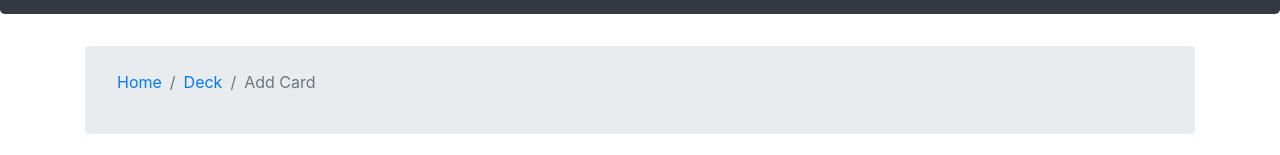
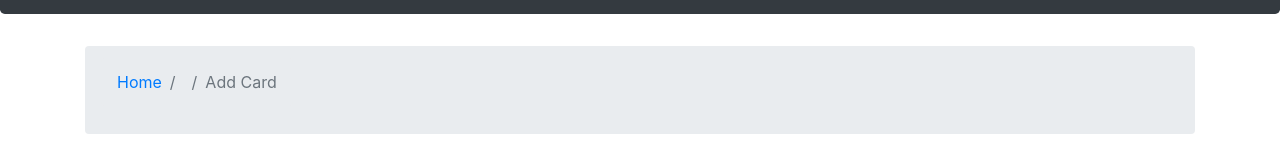
Before and after one commit to stubzcodes/flashcard, a React (Create React App) app: page /decks/1/cards/new in a window 1280 px wide. Shown: the part 235-390 px from the top of the page. Built offline with nearby package versions, Linux system fonts and the light colour scheme; no server answers; a web font is replaced by a local one.

Commit message:
fix to add card breadcrumbs

```diff
--- a/src/AddCard.js
+++ b/src/AddCard.js
@@ -56,7 +56,7 @@ function AddCard() {
             </Link>
           </li>
           <li className="breadcrumb-item">
-            <Link to={`/decks/${deckId}`}>Deck {deck.name}</Link>
+            <Link to={`/decks/${deckId}`}>{deck.name}</Link>
           </li>
           <li className="breadcrumb-item active">Add Card</li>
         </ol>
```
